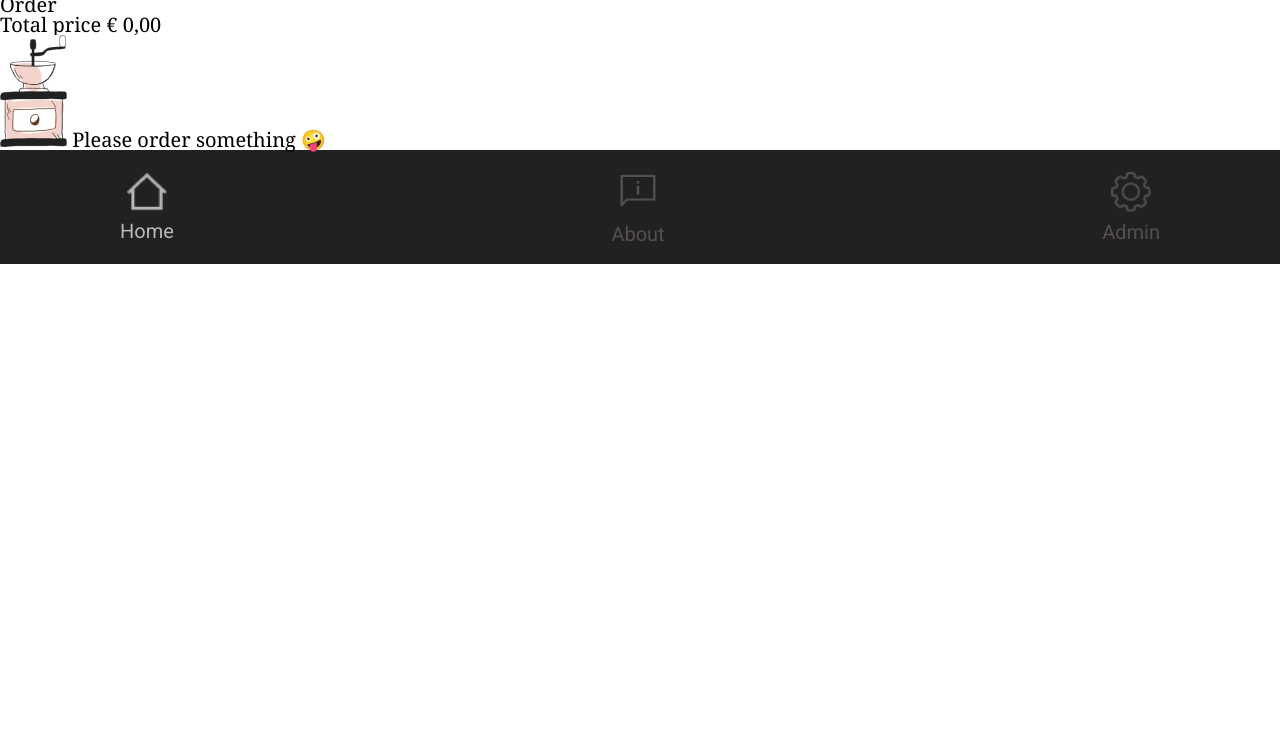
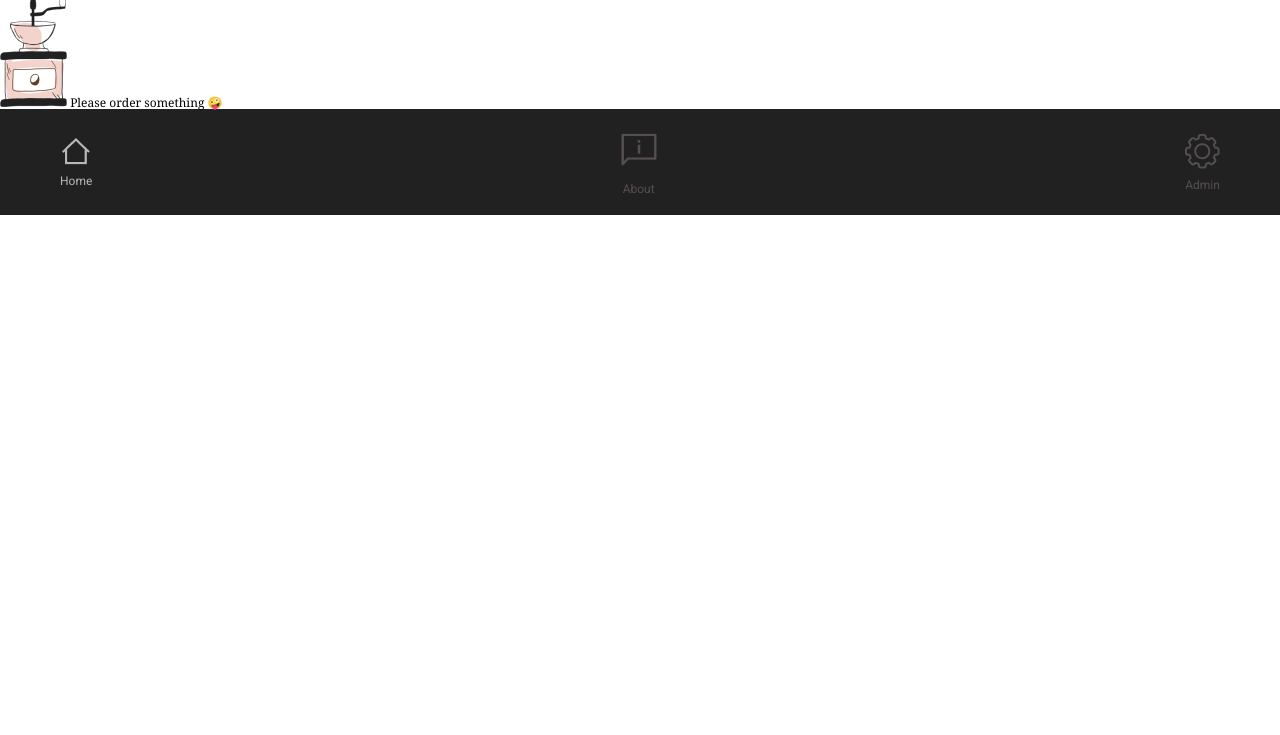
Before and after one commit to conor-v/Barista_app, a website built with webpack: page src/index.html in a window 1280 px wide. Shown: the part 65-800 px from the top of the page. Built offline with nearby package versions, Linux system fonts and the light colour scheme; some packages are replaced by stand-ins of ours.

Commit message:
css footer

```diff
--- a/src/css/navigatie.css
+++ b/src/css/navigatie.css
@@ -1,17 +1,17 @@
 .footer {
-  background-color: #212121;
+  background-color: var(--textColor);
 }
 
 .menu__items {
   display: flex;
   justify-content: space-between;
   align-items: center;
-  padding: 2rem 12rem;
+  padding: 2rem 6rem;
 }
 
 .menu__item__link {
   text-decoration: none;
-  color: #564f4f;
+  color: var(--deactiveLink);
   font-family: Roboto, sans-serif;
   text-align: center;
   display: flex;
@@ -20,10 +20,9 @@
 }
 
 .item__link--img {
-  width: 4rem;
   padding-bottom: 1rem;
 }
 
 .item__paragraaf--active {
-  color: #b7b7b7;
+  color: var(--activeLink);
 }
--- a/src/css/vars.css
+++ b/src/css/vars.css
@@ -1,6 +1,9 @@
 :root {
-  --backgroundColor: #eaeae9;
-  --textColor: #463636;
-  --anotherColor: #bada55;
+  --backgroundColor: #f9d2cb;
+  --textColor: #212121;
+  --textColor2: #9c9c9c;
+  --plusbuttonBackground: #a3f4dc;
+  --deactiveLink: #564f4f;
+  --activeLink: #b7b7b7;
   --margin: 2rem;
 }
--- a/src/style.css
+++ b/src/style.css
@@ -17,6 +17,6 @@ html {
 /*stylelint-enable*/
 
 body {
-  font-size: 2rem;
+  font-size: 1.2rem;
   font-family: Georgia, Arial, Helvetica, sans-serif;
 }
```
